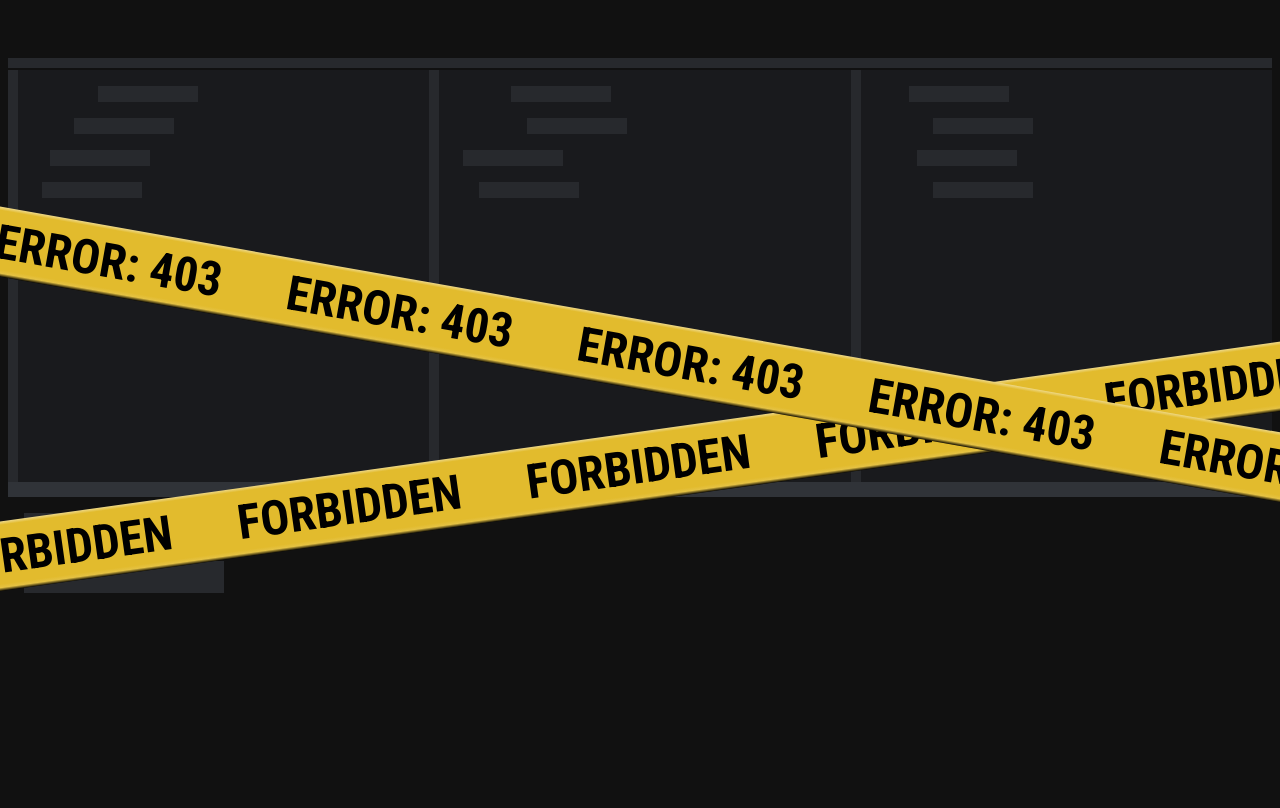
After one commit to Redz-CAiiF/PHP-login-MVC, a PHP site: page /error/403.html in a window 1280 px wide. The commit adds this page. Run offline with PHP 8.4, Linux system fonts and the light colour scheme.

Commit message:
db update
the db files have been updated

```diff
--- /dev/null
+++ b/error/403.html
@@ -0,0 +1,168 @@
+<html>
+<head>
+	<style>
+		@import url("https://fonts.googleapis.com/css?family=Roboto+Condensed:700");
+		html {
+		  height: 100%;
+		}
+
+		body {
+		  min-height: 100%;
+		  background-color: #111111;
+		  font-family: "Roboto Condensed";
+		  text-transform: uppercase;
+		  overflow: hidden;
+		}
+
+		.police-tape {
+		  background-color: #e2bb2d;
+		  background: linear-gradient(180deg, #eed887 0%, #e2bb2d 5%, #e2bb2d 90%, #e5c243 95%, #0e0b02 100%);
+		  padding: 0.125em;
+		  font-size: 3em;
+		  text-align: center;
+		  white-space: nowrap;
+		}
+
+		.police-tape--1 {
+		  transform: rotate(10deg);
+		  position: absolute;
+		  top: 40%;
+		  left: -5%;
+		  right: -5%;
+		  z-index: 2;
+		  margin-top: 0;
+		}
+
+		.police-tape--2 {
+		  transform: rotate(-8deg);
+		  position: absolute;
+		  top: 50%;
+		  left: -5%;
+		  right: -5%;
+		}
+
+		.ghost {
+		  display: flex;
+		  justify-content: stretch;
+		  flex-direction: column;
+		  height: 100vh;
+		}
+
+		.ghost--columns {
+		  display: flex;
+		  flex-grow: 1;
+		  flex-basis: 200px;
+		  align-content: stretch;
+		}
+
+		.ghost--navbar {
+		  flex: 0 0 60px;
+		  background: linear-gradient(0deg, #27292d 0px, #27292d 10px, transparent 10px);
+		  border-bottom: 2px solid #111111;
+		}
+
+		.ghost--column {
+		  flex: 1 0 30%;
+		  border-width: 0px;
+		  border-style: solid;
+		  border-color: #27292d;
+		  border-left-width: 10px;
+		  background-color: #191a1d;
+		}
+		.ghost--column:nth-child(1) .code:nth-child(1) {
+		  margin-left: 5em;
+		}
+		.ghost--column:nth-child(1) .code:nth-child(2) {
+		  margin-left: 3.5em;
+		}
+		.ghost--column:nth-child(1) .code:nth-child(3) {
+		  margin-left: 2em;
+		}
+		.ghost--column:nth-child(1) .code:nth-child(4) {
+		  margin-left: 1.5em;
+		}
+		.ghost--column:nth-child(2) .code:nth-child(1) {
+		  margin-left: 4.5em;
+		}
+		.ghost--column:nth-child(2) .code:nth-child(2) {
+		  margin-left: 5.5em;
+		}
+		.ghost--column:nth-child(2) .code:nth-child(3) {
+		  margin-left: 1.5em;
+		}
+		.ghost--column:nth-child(2) .code:nth-child(4) {
+		  margin-left: 2.5em;
+		}
+		.ghost--column:nth-child(3) .code:nth-child(1) {
+		  margin-left: 3em;
+		}
+		.ghost--column:nth-child(3) .code:nth-child(2) {
+		  margin-left: 4.5em;
+		}
+		.ghost--column:nth-child(3) .code:nth-child(3) {
+		  margin-left: 3.5em;
+		}
+		.ghost--column:nth-child(3) .code:nth-child(4) {
+		  margin-left: 4.5em;
+		}
+
+		.ghost--main {
+		  background-color: #111111;
+		  border-top: 15px solid #303338;
+		  flex: 1 0 100px;
+		}
+
+		.code {
+		  display: block;
+		  width: 100px;
+		  background-color: #27292d;
+		  height: 1em;
+		  margin: 1em;
+		}
+
+		.ghost--main .code {
+		  height: 2em;
+		  width: 200px;
+		}
+	</style>
+</head>
+<body>
+	<div class="ghost">
+
+	<div class="ghost--navbar"></div>
+	  <div class="ghost--columns">
+		<div class="ghost--column">
+		  <div class="code"></div>
+		  <div class="code"></div>
+		  <div class="code"></div>
+		  <div class="code"></div>
+		</div>
+		<div class="ghost--column">
+		  <div class="code"></div>
+		  <div class="code"></div>
+		  <div class="code"></div>
+		  <div class="code"></div>
+		</div>
+		<div class="ghost--column">
+		  <div class="code"></div>
+		  <div class="code"></div>
+		  <div class="code"></div>
+		  <div class="code"></div>
+		</div>
+
+	  </div>
+	  <div class="ghost--main">
+		<div class="code"></div>
+		<div class="code"></div>
+
+	  </div>
+
+	</div>
+
+	<h1 class="police-tape police-tape--1">
+	  &nbsp;&nbsp;&nbsp;&nbsp;Error: 403&nbsp;&nbsp;&nbsp;&nbsp;&nbsp;&nbsp;Error: 403&nbsp;&nbsp;&nbsp;&nbsp;&nbsp;&nbsp;Error: 403&nbsp;&nbsp;&nbsp;&nbsp;&nbsp;&nbsp;Error: 403&nbsp;&nbsp;&nbsp;&nbsp;&nbsp;&nbsp;Error: 403&nbsp;&nbsp;&nbsp;&nbsp;&nbsp;&nbsp;Error: 403&nbsp;&nbsp;&nbsp;&nbsp;&nbsp;&nbsp;Error: 403
+	</h1>
+	<h1 class="police-tape police-tape--2">Forbidden&nbsp;&nbsp;&nbsp;&nbsp;&nbsp;&nbsp;Forbidden&nbsp;&nbsp;&nbsp;&nbsp;&nbsp;&nbsp;Forbidden&nbsp;&nbsp;&nbsp;&nbsp;&nbsp;&nbsp;Forbidden&nbsp;&nbsp;&nbsp;&nbsp;&nbsp;&nbsp;Forbidden&nbsp;&nbsp;&nbsp;&nbsp;&nbsp;&nbsp;Forbidden&nbsp;&nbsp;&nbsp;&nbsp;&nbsp;&nbsp;</h1>
+
+</body>
+</html>
--- a/logic/login.php
+++ b/logic/login.php
@@ -1,5 +1,4 @@
 <?php
-$configPath = "./model/config.ini";
 $errorPath = "view/loginView.php";
 $successPath = "success.php";
 $modelProvincie = "model/DAOprovince.php";
@@ -17,7 +16,7 @@ if(isset($_POST['submit'])){ //se non è null, quindi ha premuto submit dalla pa
 	$user_username =  $_POST['user-username'];
 	$user_password =  hash('sha256',$_POST['user-password']);
 
-	if(count(getUserByUsernamePassword($user_username, $user_password, $configPath)) == 1){//ho un riscontro
+	if(count(getUserByUsernamePassword($user_username, $user_password)) == 1){//ho un riscontro
 
 		$_SESSION['username'] = $user_username;
 		$_SESSION['password'] = $user_password;
--- a/model/DAOprovince.php
+++ b/model/DAOprovince.php
@@ -29,8 +29,8 @@ class Province{
     }
 }
 
-function getProvinceList($pathIni){
-    $result =  Database::executeQuery("SELECT codiceRegione,nomeRegione,codiceProvincia,inizialiProvincia,nomeProvincia FROM region order by nomeprovincia asc", array(), $pathIni);
+function getProvinceList(){
+    $result =  Database::execute("SELECT codiceRegione,nomeRegione,codiceProvincia,inizialiProvincia,nomeProvincia FROM region order by nomeprovincia asc");
     $return = array();
     foreach($result as $row){
         array_push($return, new Province($row['codiceRegione'],$row['nomeRegione'],$row['codiceProvincia'],$row['inizialiProvincia'],$row['nomeProvincia']));
```
Also changed, not shown: error/404.html (added, +185 -0 lines), logic/register.php (+12 -7 lines), model/DAOuser.php (+60 -26 lines), model/Database.php (+19 -53 lines), .htaccess.
